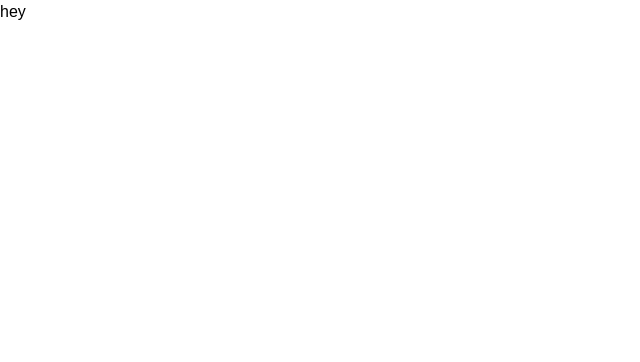
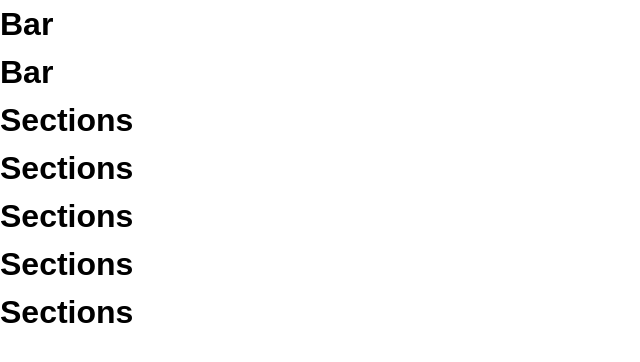
Before and after one commit to sheisacreative/gumroad-discover, a Next.js app: page / in a window 1280 px wide. Shown: the top 362 px of the page, without its empty margins (0-640 px from the left). Built offline with nearby package versions, Linux system fonts and the light colour scheme; a web font is replaced by a local one.

Commit message:
Created section structure

```diff
--- a/src/app/layout.tsx
+++ b/src/app/layout.tsx
@@ -1,6 +1,8 @@
 import localFont from "next/font/local";
 import type { Metadata } from "next";
 import "@/styles/globals.css";
+import NavigationBar from "@/components/navigation/bar/navigation-bar";
+import SearchBar from "@/components/navigation/bar/search-bar";
 
 const mabryPro = localFont({
   src: [
@@ -30,7 +32,11 @@ export default function RootLayout({
 }>) {
   return (
     <html lang="en">
-      <body className={mabryPro.className}>{children}</body>
+      <body className={mabryPro.className}>
+        <NavigationBar />
+        <SearchBar />
+        {children}
+      </body>
     </html>
   );
 }
--- a/src/app/page.tsx
+++ b/src/app/page.tsx
@@ -1,3 +1,17 @@
+import CallToAction from "@/sections/call-to-action";
+import Hero from "@/sections/hero";
+import MadeForYou from "@/sections/made-for-you";
+import StaffPicks from "@/sections/staff-picks";
+import UpTo5 from "@/sections/up-to-5";
+
 export default function Home() {
-  return <main>hey</main>;
+  return (
+    <main>
+      <Hero />
+      <MadeForYou />
+      <StaffPicks />
+      <UpTo5 />
+      <CallToAction />
+    </main>
+  );
 }
--- /dev/null
+++ b/src/components/action/button/primary-pink.tsx
@@ -0,0 +1,5 @@
+import Link from "next/link";
+
+export default async function ButtonPrimaryPink() {
+  return <Link href="#">Pink Button</Link>;
+}
--- /dev/null
+++ b/src/components/navigation/bar/navigation-bar.tsx
@@ -0,0 +1,7 @@
+export default async function NavigationBar() {
+  return (
+    <header>
+      <h1>Bar</h1>
+    </header>
+  );
+}
--- /dev/null
+++ b/src/components/navigation/bar/search-bar.tsx
@@ -0,0 +1,7 @@
+export default async function SearchBar() {
+  return (
+    <div>
+      <h1>Bar</h1>
+    </div>
+  );
+}
--- /dev/null
+++ b/src/sections/call-to-action.tsx
@@ -0,0 +1,7 @@
+export default async function CallToAction() {
+  return (
+    <div>
+      <h1>Sections</h1>
+    </div>
+  );
+}
--- /dev/null
+++ b/src/sections/hero.tsx
@@ -0,0 +1,7 @@
+export default async function Hero() {
+  return (
+    <div>
+      <h1>Sections</h1>
+    </div>
+  );
+}
--- /dev/null
+++ b/src/sections/made-for-you.tsx
@@ -0,0 +1,7 @@
+export default async function MadeForYou() {
+  return (
+    <div>
+      <h1>Sections</h1>
+    </div>
+  );
+}
--- /dev/null
+++ b/src/sections/staff-picks.tsx
@@ -0,0 +1,7 @@
+export default async function StaffPicks() {
+  return (
+    <div>
+      <h1>Sections</h1>
+    </div>
+  );
+}
--- /dev/null
+++ b/src/sections/up-to-5.tsx
@@ -0,0 +1,7 @@
+export default async function UpTo5() {
+  return (
+    <div>
+      <h1>Sections</h1>
+    </div>
+  );
+}
```
Also changed, not shown: src/components/action/button/outline.tsx (added, +7 -0 lines), src/components/action/button/primary-black.tsx (added, +7 -0 lines).
